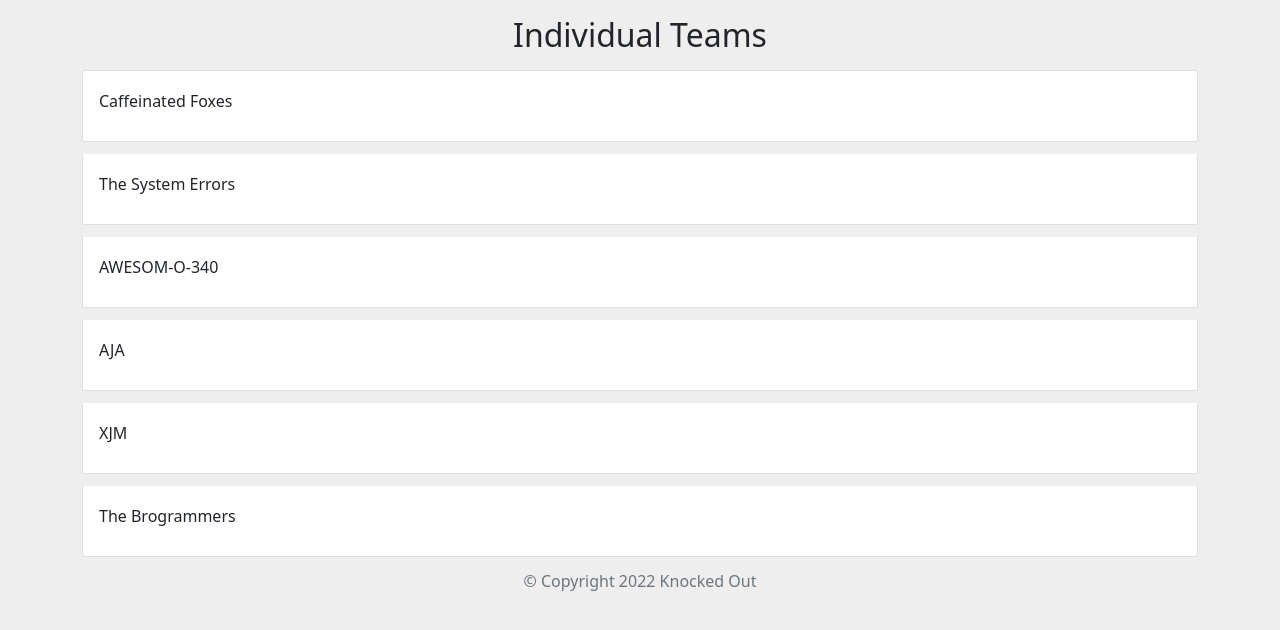
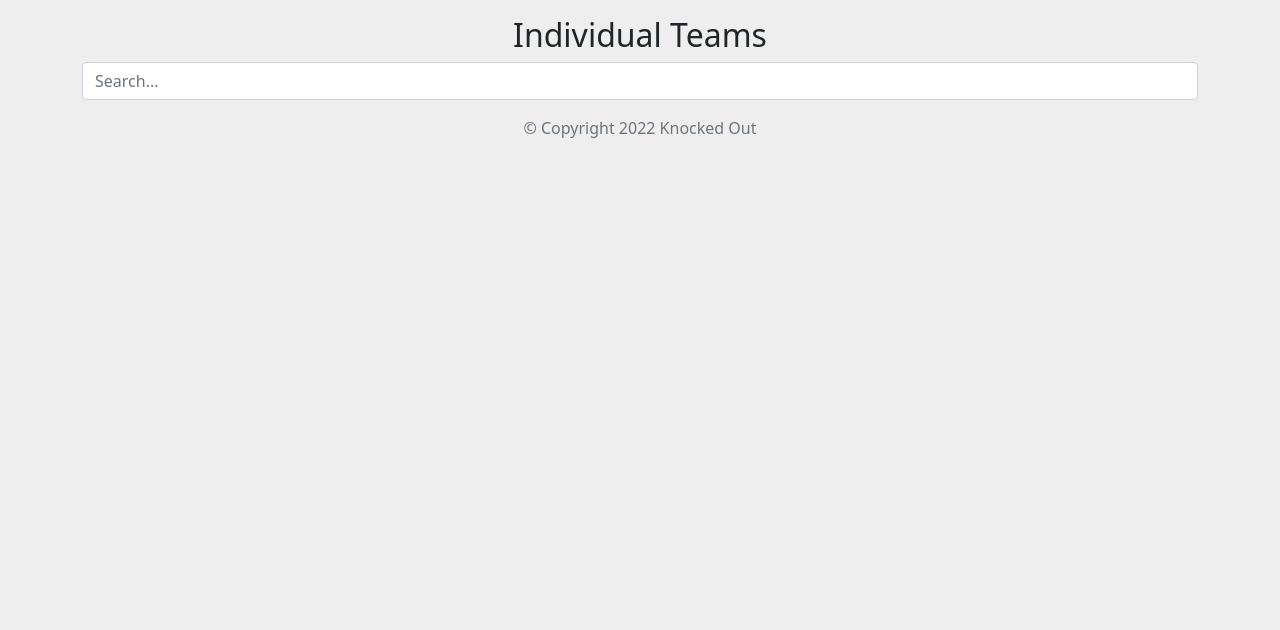
Before and after one commit to mwmitch2/knocked-out, a Node server app: page /admin in a window 1280 px wide. Shown: the part 56-686 px from the top of the page. Run offline with Node 20, Linux system fonts and the light colour scheme; some libraries are stand-ins or nearby versions.

Commit message:
Added admin delete functionality

```diff
--- a/routes/index.js
+++ b/routes/index.js
@@ -72,7 +72,10 @@
 })
 
 router.get('/admin', function(req, res) {
-    res.render('admin')
+    User.find({ role:"team"}, function (err, teams) {
+        if(err) console.log(err)
+        res.render('admin', {"teams": teams})
+    })
 })
 
 router.get('/organizer', function(req, res) {
@@ -83,4 +86,10 @@
     }
 })
 
+router.post('/admin', function(req, res) {
+    var teamName = req.body.teamName;
+    User.collection.deleteOne({ teamName: teamName });
+    res.redirect('/admin');
+})
+
 module.exports = router;
--- a/views/admin.ejs
+++ b/views/admin.ejs
@@ -4,70 +4,57 @@
         <body>
             <div class="container mt-5">
                 <h2 class="center">Individual Teams</h2>
+                <input class="form-control" id="team-search" type="text" placeholder="Search...">
                 <div class="mt-3">
+
                     <ul class="list-group" id="list-container">
-                <!-- ajax script will populate this with list-group-items for each team in the database -->
-                <!-- Examples: -->
-                <li class="list-group-item p-3 team-listItem" id="someTeam-listItem"><span
-                        class="middle">Caffeinated Foxes</span>
-                    <button type="button" id="someTeam-btn" class="btn btn-outline-danger float-end deleteBtn"
-                        data-bs-toggle="modal" data-bs-target="#deleteModal" value="Caffeinated Foxes"
+                        <% teams.forEach(function(team) { %>
+                            <li class="list-group-item p-3 team-listItem" id="<%= team.teamName %>-listItem"><span
+                                    class="middle">
+                                    <%= team.teamName %>
+                                </span>
+                                <button type="button" id="<%= team.teamName %>-btn"
+                                    class="btn btn-outline-danger float-end deleteBtn" data-bs-toggle="modal"
+                                    data-bs-target="#deleteModal" value="<%= team.teamName %>"
                                     onclick="executeModal(this)">Delete</button>
                             </li>
-                <li class="list-group-item p-3 team-listItem" id="someOtherTeam-listItem"><span
-                        class="middle">The System Errors</span>
-                    <button type="button" id="someOtherTeam-btn"
-                        class="btn btn-outline-danger float-end deleteBtn" data-bs-toggle="modal"
-                        data-bs-target="#deleteModal" value="The System Errors"
-                        onclick="executeModal(this)">Delete</button>
-                </li>
-                <li class="list-group-item p-3 team-listItem" id="team 3-listItem"><span
-                    class="middle">AWESOM-O-340</span>
-                    <button type="button" id="team 3-btn" class="btn btn-outline-danger float-end deleteBtn"
-                        data-bs-toggle="modal" data-bs-target="#deleteModal" value="AWESOM-O-340"
-                        onclick="executeModal(this)">Delete</button>
-                </li>
-                <li class="list-group-item p-3 team-listItem" id="gryffindor-listItem"><span
-                        class="middle">AJA</span>
-                    <button type="button" id="gryffindor-btn" class="btn btn-outline-danger float-end deleteBtn"
-                        data-bs-toggle="modal" data-bs-target="#deleteModal" value="AJA"
-                        onclick="executeModal(this)">Delete</button>
-                </li>
-                <li class="list-group-item p-3 team-listItem" id="houseStark-listItem"><span
-                        class="middle">XJM</span>
-                    <button type="button" id="houseStark-btn" class="btn btn-outline-danger float-end deleteBtn"
-                        data-bs-toggle="modal" data-bs-target="#deleteModal" value="XJM"
-                        onclick="executeModal(this)">Delete</button>
-                </li>
-                <li class="list-group-item p-3 team-listItem" id="lastTeam-listItem"><span
-                        class="middle">The Brogrammers</span>
-                    <button type="button" id="lastTeam-btn" class="btn btn-outline-danger float-end deleteBtn"
-                        data-bs-toggle="modal" data-bs-target="#deleteModal" value="The Brogrammers"
-                        onclick="executeModal(this)">Delete</button>
-                </li>
+                            <% }) %>
                     </ul>
                 </div>
 
             </div>
 
-    <!-- sets team name for modal delete confirmation popup -->
+            <!-- sets team name for modal delete confirmation popup and for form input value -->
             <script type="text/javascript">
                 function executeModal(element) {
                     var name = element.value;
-            var modalBody = document.getElementById("confirm-delete-msg");
-            modalBody.innerHTML = `Are you sure you want to delete team <span class="text-danger">${name}</span>? This action cannot be undone.`;
-            document.getElementById("delete-confirm-btn").value = name;
+                    $('#confirm-delete-msg').html(`Are you sure you want to delete team <span class="text-danger">${name}</span>? This action cannot be undone.`);
+                    $('#modal-teamName').val(name);
                 }
             </script>
 
+            <!-- filters teams based on term in search bar -->
+            <script type="text/javascript">
+                $(function () {
+                    $('#team-search').on('keyup', function () {
+                        var searchterm = $(this).val().toLowerCase();
+                        $('.team-listItem').filter(function () {
+                            $(this).toggle($(this).text().toLowerCase().indexOf(searchterm) > -1)
+                        });
+                    });
+                });
+            </script>
+
+            <form action="/admin" method="post">
                 <!-- Modal -->
-    <div class="modal fade" id="deleteModal" data-bs-backdrop="static" data-bs-keyboard="false" tabindex="-1"
-        aria-labelledby="deleteModalLabel" aria-hidden="true">
+                <div class="modal fade" id="deleteModal" data-bs-backdrop="static" data-bs-keyboard="false"
+                    tabindex="-1" aria-labelledby="deleteModalLabel" aria-hidden="true">
                     <div class="modal-dialog">
                         <div class="modal-content">
                             <div class="modal-header">
                                 <h5 class="modal-title" id="deleteModalLabel">Delete Confirmation</h5>
-                    <button type="button" class="btn-close" data-bs-dismiss="modal" aria-label="Close"></button>
+                                <button type="button" class="btn-close" data-bs-dismiss="modal"
+                                    aria-label="Close"></button>
                             </div>
                             <div class="modal-body" id="modal-body">
                                 <h8 id="confirm-delete-msg">
@@ -75,13 +62,15 @@
                                 </h8>
                             </div>
                             <div class="modal-footer">
+                                <input type="hidden" id="modal-teamName" name="teamName" value="">
                                 <button type="button" class="btn btn-secondary" data-bs-dismiss="modal">Cancel</button>
-                    <button type="button" class="btn btn-danger" id="delete-confirm-btn"
-                        onclick="deleteTeam(this)">Delete</button>
+                                <button type="submit" class="btn btn-danger" id="delete-confirm-btn">Delete</button>
                             </div>
                         </div>
                     </div>
                 </div>
+            </form>
+
 
             <link rel="stylesheet" href="/stylesheets/admin.css">
         </body>
```
Lines whose indentation alone changed are shown as unchanged.
